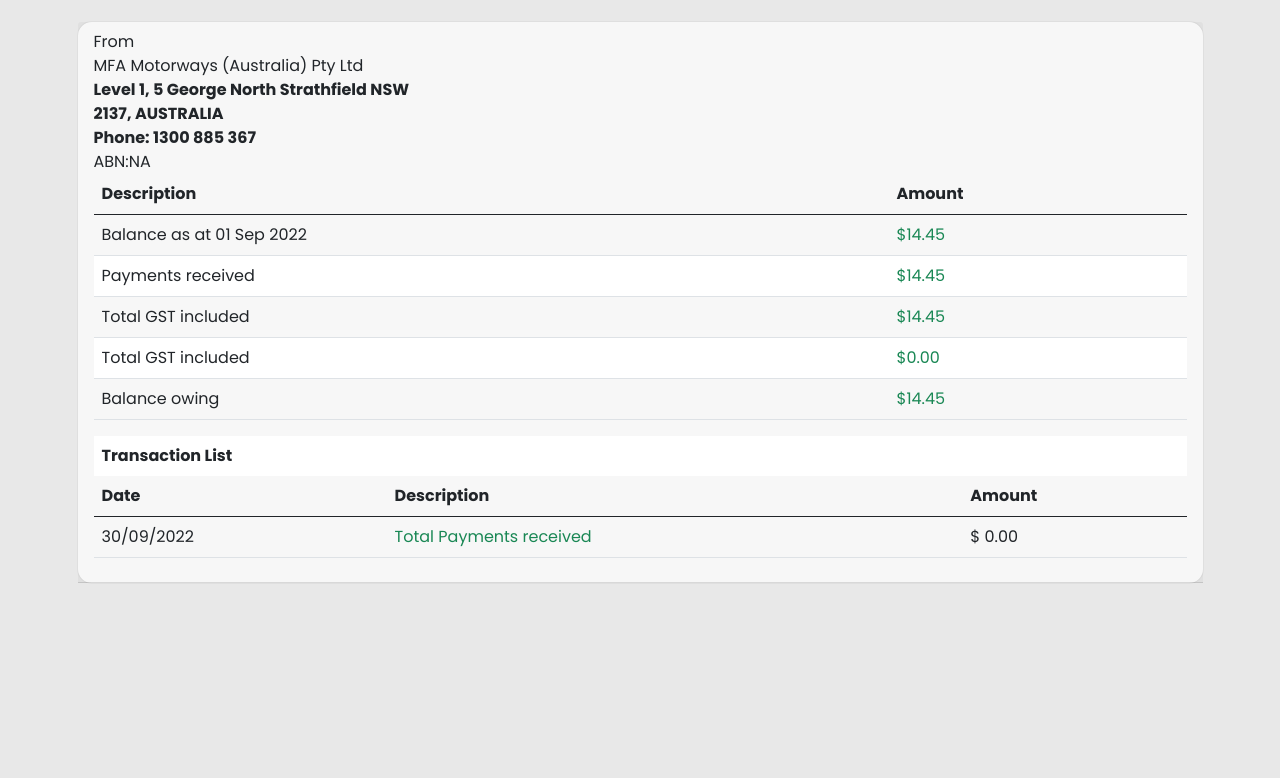
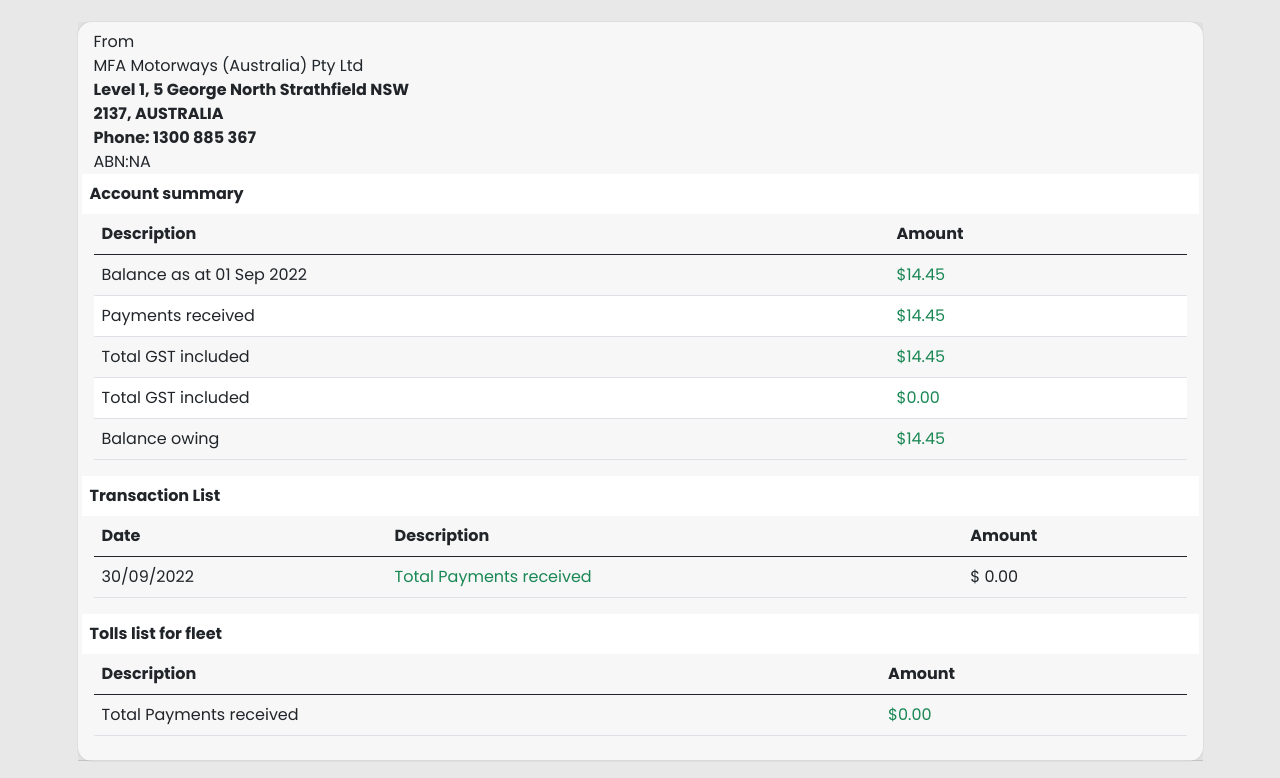
Before and after one commit to waqashaider01/EFleedPass_dashboard, a Vue app: page /statement in a window 1280 px wide. Shown: the part 335-1113 px from the top of the page. Before the commit the page ends 935 px from the top, so only its background shows below. Built offline with nearby package versions, Linux system fonts and the light colour scheme.

Commit message:
statement page

```diff
--- a/src/views/StatementView.vue
+++ b/src/views/StatementView.vue
@@ -21,14 +21,17 @@
                         </p>
                         <p>ABN:NA</p>
                     </div>
-
+                    <div class="p-2 bg-white">
+                        <p class="fw-bold">Account summary</p>
+                    </div>
 
                 </div>
+
                 <div class="row">
                     <div class="col-md-12 table-responsive">
                         <table class="table ">
                             <thead class="">
-                                <tr>
+                                <tr class="trTable">
                                     <th scope="col">Description</th>
                                     <th scope="col">Amount</th>
 
@@ -74,14 +77,18 @@
 
                     </div>
                 </div>
-                <div class="p-2 bg-white">
-                    <p class="fw-bold">Transaction List</p>
+                <div class="row">
+
+                    <div class="p-2 bg-white">
+                        <p class="fw-bold">Transaction List</p>
+                    </div>
+
                 </div>
                 <div class="row">
                     <div class="col-md-12 table-responsive">
                         <table class="table ">
                             <thead class="">
-                                <tr>
+                                <tr class="trTable">
                                     <th scope="col">Date</th>
                                     <th scope="col">Description</th>
                                     <th scope="col">Amount</th>
@@ -100,6 +107,40 @@
 
 
 
+
+
+                            </tbody>
+                        </table>
+
+
+                    </div>
+                </div>
+                <div class="row">
+
+                    <div class="p-2 bg-white">
+                        <p class="fw-bold">Tolls list for fleet</p>
+                    </div>
+
+
+                </div>
+                <div class="row">
+                    <div class="col-md-12 table-responsive">
+                        <table class="table ">
+                            <thead class="">
+                                <tr class="trTable">
+                                    <th scope="col">Description</th>
+                                    <th scope="col">Amount</th>
+
+                                </tr>
+                            </thead>
+                            <tbody>
+
+                                <tr>
+
+                                    <td> Total Payments received</td>
+
+                                    <td class="text-success">$0.00</td>
+                                </tr>
 
 
                             </tbody>
@@ -141,6 +182,11 @@
     color: #fff;
     font-weight: 600;
 }
+
+.table thead {
+    border-style: hidden !important;
+    border: none !important
+}
 </style>
 
 <script>
```
